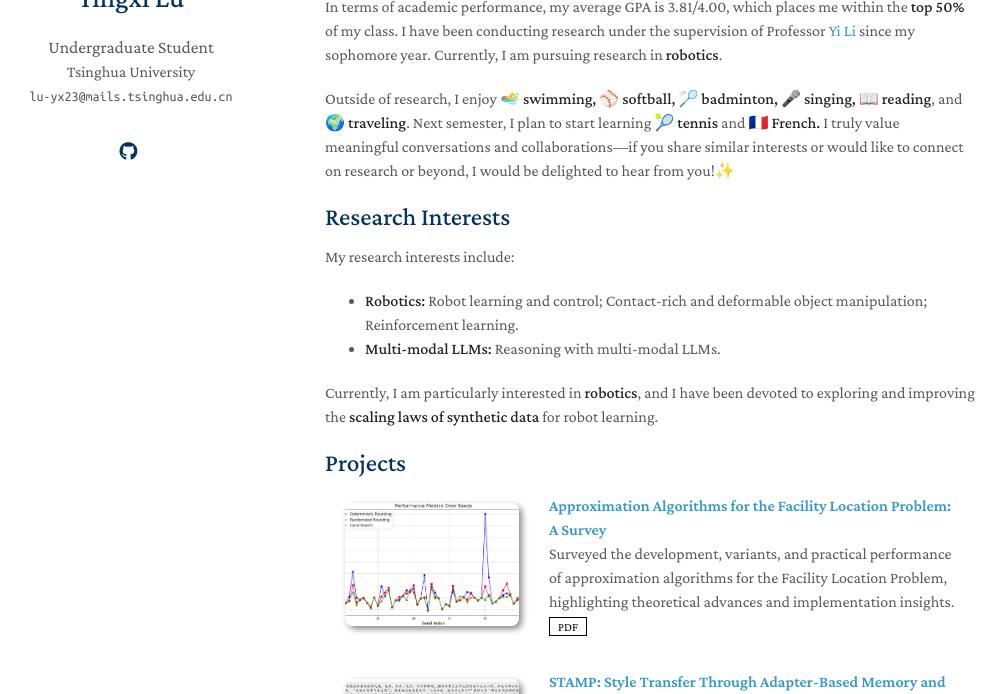
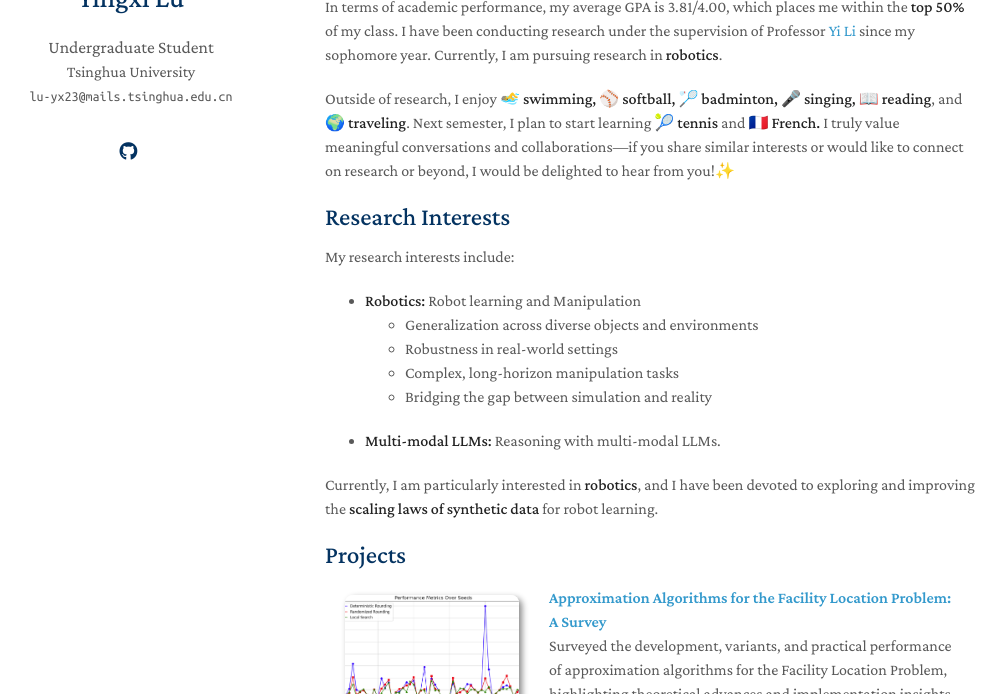
Before and after one commit to luyingxi35/luyingxi35.github.io, a Jekyll site: the page built from index.md, in a window 1280 px wide and 900 px high, cut to the strip 206-900 px from the top of the window. Shown: the whole strip, without its empty margins (145-1151 px from the left). Built offline with Jekyll 4.4.1, drawn with Linux system fonts in a browser that asks for light colours; a style sheet for code colours, icons or effects is not loaded; our own code applies the rules of GitHub Pages for plain Markdown files.

Commit message:
modified interests

```diff
--- a/index.md
+++ b/index.md
@@ -11,7 +11,11 @@ Outside of research, I enjoy <span style="color:darkred"><strong>🏊‍♂️ s
 
 ## Research Interests
 My research interests include:
-- **Robotics:** Robot learning and control; Contact-rich and deformable object manipulation; Reinforcement learning.
+- **Robotics:** Robot learning and Manipulation
+    - Generalization across diverse objects and environments
+    - Robustness in real-world settings
+    - Complex, long-horizon manipulation tasks
+    - Bridging the gap between simulation and reality
 - **Multi-modal LLMs:** Reasoning with multi-modal LLMs.
 
 Currently, I am particularly interested in <span style="color:darkred"><strong>robotics</strong></span>, and I have been devoted to exploring and improving the <span style="color:darkred"><strong>scaling laws of synthetic data</strong></span> for robot learning.
```
